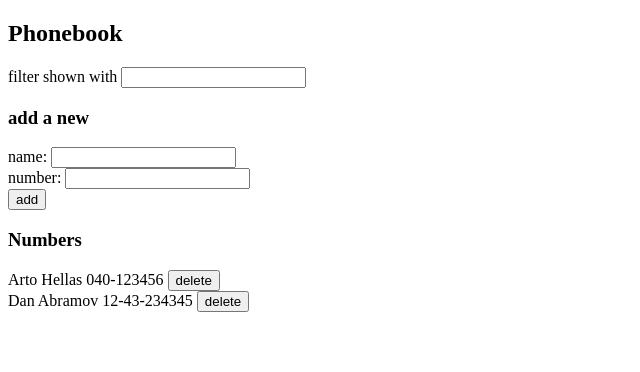
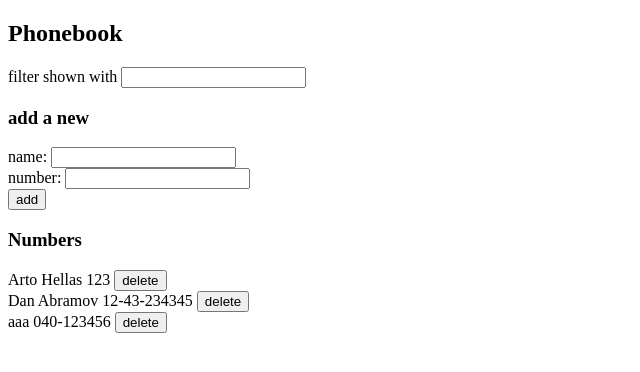
Before and after one commit to vs-machado/fullstack-open, a React (Vite) app in the folder part2/the-phonebook/: page / in a window 1280 px wide. Shown: the top 372 px of the page, without its empty margins (0-640 px from the left). Built offline with nearby package versions, Linux system fonts and the light colour scheme; data requests are answered from the project's data file.

Commit message:
exercise 2.15 done

```diff
--- a/part2/the-phonebook/db.json
+++ b/part2/the-phonebook/db.json
@@ -2,13 +2,18 @@
   "persons": [
     {
       "name": "Arto Hellas",
-      "number": "040-123456",
+      "number": "123",
       "id": "1"
     },
     {
       "name": "Dan Abramov",
       "number": "12-43-234345",
       "id": "3"
+    },
+    {
+      "id": "c329",
+      "name": "aaa",
+      "number": "040-123456"
     }
   ]
 }
--- a/part2/the-phonebook/src/App.jsx
+++ b/part2/the-phonebook/src/App.jsx
@@ -13,13 +13,20 @@ const App = () => {
   const addContact = (event) => {
     event.preventDefault()
 
-    const alreadyAdded = persons.some(person => person.name === newName || person.number === newNumber)
-    if (alreadyAdded) {
-      alert(`${newName} is already added to phonebook`)
+    const alreadyAdded = persons.some(person => person.name === newName)
+    const person = persons.find(person => person.name === newName)
+    const newPerson = { name: newName, number: newNumber }
+    if (alreadyAdded && (window.confirm(`${newPerson.name} is already added to phonebook, replace the old number with a new one?`))) {
+      contactsService
+        .update(person.id, newPerson)
+        .then(returnedPerson => {
+          setPersons(persons.map(person => person.id === returnedPerson.id ? returnedPerson : person))
+          setNewName('')
+          setNewNumber('')
+        })
       return
     }
 
-    const newPerson = { name: newName, number: newNumber }
     contactsService
       .create(newPerson)
       .then(returnedPerson => {
```
